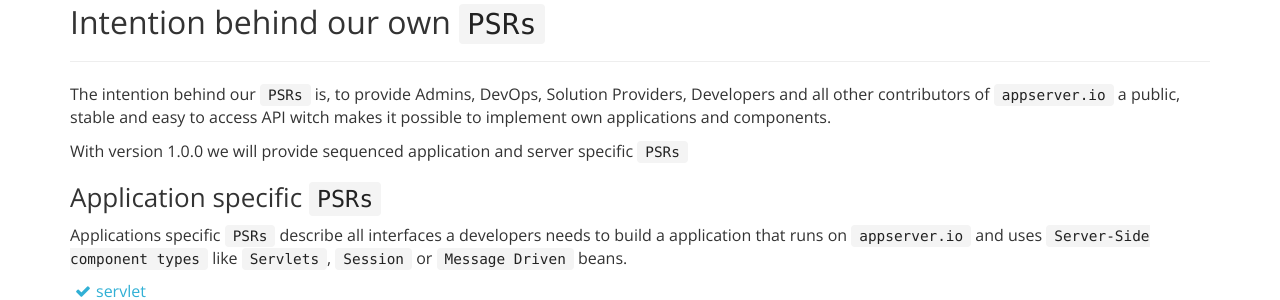
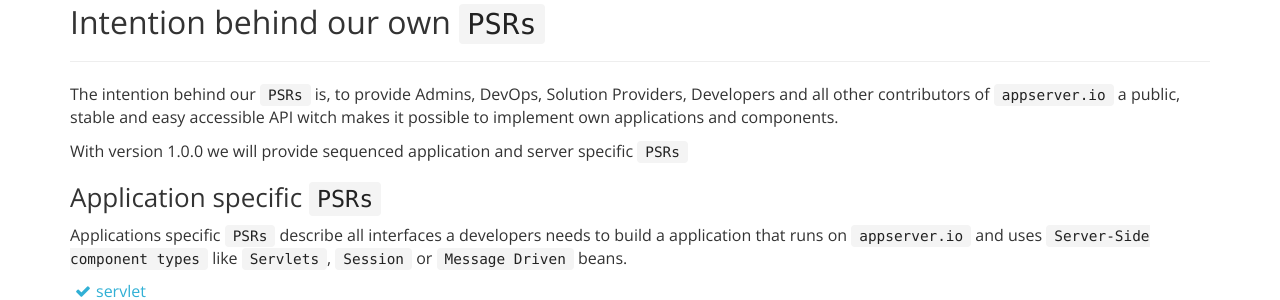
Before and after one commit to appserver-io/appserver, a Jekyll site: the page built from get-started/psrs.md, in a window 1280 px wide and 900 px high. Shown: the part 315-615 px from the top of the window. Built offline with Jekyll 4.4.1, drawn with Linux system fonts in a browser that asks for light colours; nearby versions of some CDN libraries; library files that are not in the unit come from our copies; Markdown is read by kramdown in place of the engine named in the settings.

Commit message:
Update psrs.md

```diff
--- a/get-started/psrs.md
+++ b/get-started/psrs.md
@@ -16,7 +16,7 @@ After years, [PHP-FIG](http://www.php-fig.org) has been established as the group
 ## Intention behind our own `PSRs`
 ***
 
-The intention behind our `PSRs` is, to provide Admins, DevOps, Solution Providers, Developers and all other contributors of `appserver.io` a public, stable and easy to access API witch makes it possible to implement own applications and components.
+The intention behind our `PSRs` is, to provide Admins, DevOps, Solution Providers, Developers and all other contributors of `appserver.io` a public, stable and easy accessible API witch makes it possible to implement own applications and components.
 
 With version 1.0.0 we will provide sequenced application and server specific `PSRs`
 
```
